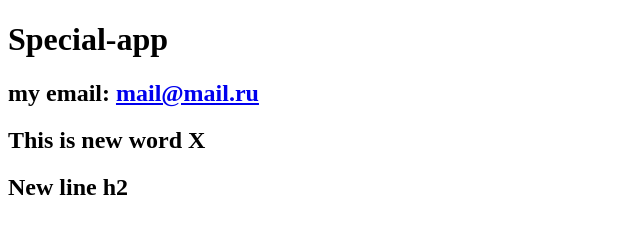
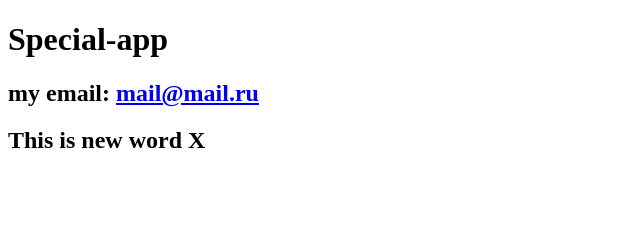
Before and after one commit to Kyrator/special-app, a plain HTML site: page index.html in a window 1280 px wide. Shown: the whole page, without its empty margins (0-640 px from the left). Drawn offline with Linux system fonts and the light colour scheme.

```diff
--- a/index.html
+++ b/index.html
@@ -9,6 +9,5 @@
     <h1>Special-app</h1>
     <h2>my email: <a href="mailto:mail@mail.ru">mail@mail.ru</a></h2>
     <h2>This is new word X</h2>
-    <h2>New line h2</h2>
 </body>
 </html>
```
